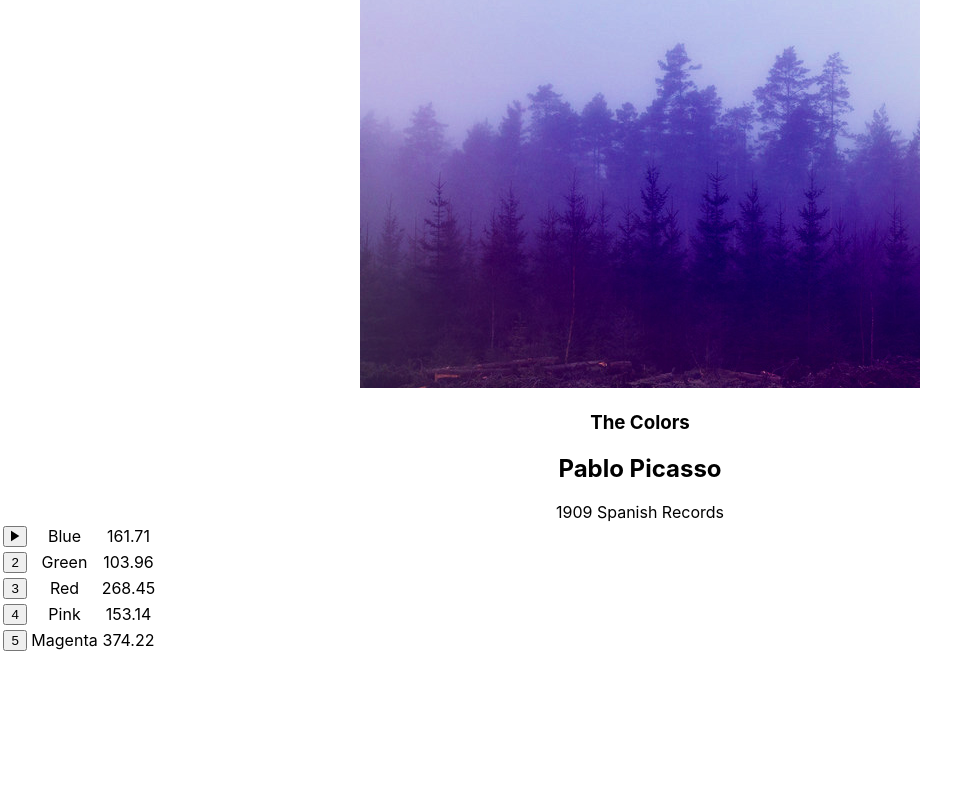
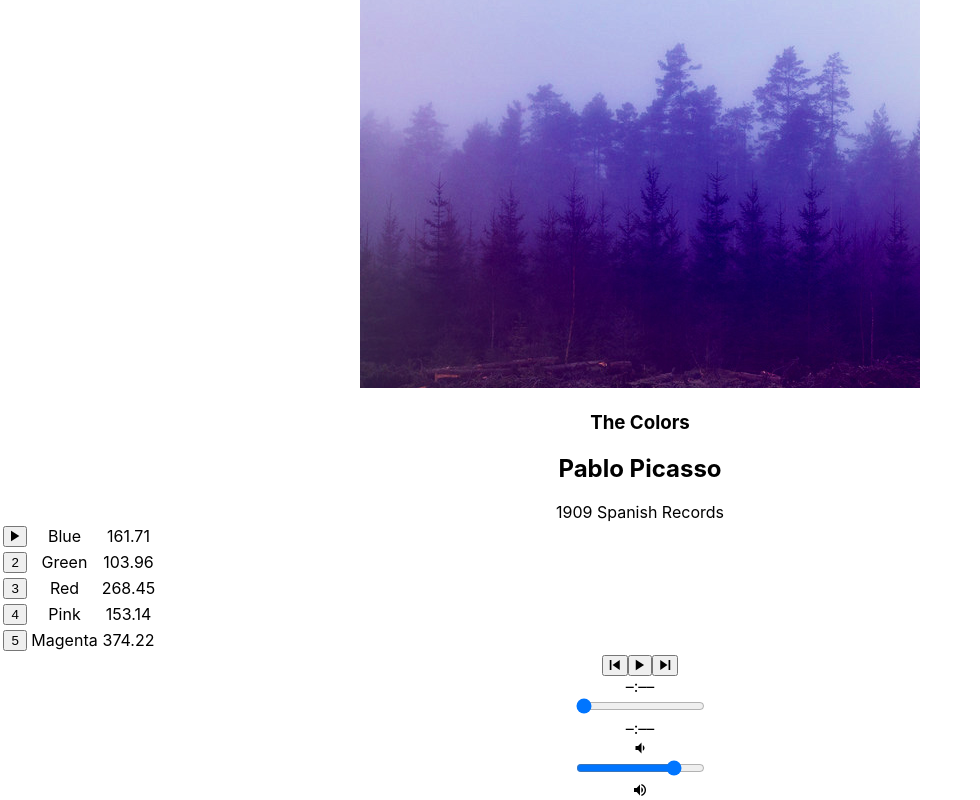
Before and after one commit to jvelis94/bloc-jams-react, a React (Create React App) app: page /album/the-colors in a window 1280 px wide. Shown: the part 274-1074 px from the top of the page, without its empty margins (0-980 px from the left). Before the commit the page ends 928 px from the top, so only its background shows below. Built offline with nearby package versions, Linux system fonts and the light colour scheme.

Commit message:
checkpoint-buttons complete

```diff
--- a/src/components/Album.js
+++ b/src/components/Album.js
@@ -1,5 +1,6 @@
 import React, {Component} from 'react';
 import albumData from './../data/albums';
+import PlayerBar from './PlayerBar';
 
 class Album extends Component {
 	constructor(props) {
@@ -47,7 +48,12 @@
      }
    }
 
-   	handleSongHover(song) {
+   	handlePrevClick() {
+   	  const currentIndex = this.state.album.songs.findIndex(song => this.state.currentSong === song);
+      const newIndex = Math.max(0, currentIndex - 1);
+      const newSong = this.state.album.songs[newIndex];
+      this.setSong(newSong);
+      this.play();
 
    	}
 
@@ -93,6 +99,12 @@
 
            			</tbody>
          			</table>
+         			<PlayerBar
+         				isPlaying={this.state.isPlaying}
+           				currentSong={this.state.currentSong}
+           				handleSongClick={() => this.handleSongClick(this.state.currentSong)}
+           				handlePrevClick={() => this.handlePrevClick()}
+           			/>
 			</section>
 );
 }
--- /dev/null
+++ b/src/components/PlayerBar.js
@@ -0,0 +1,37 @@
+import React, { Component } from 'react';
+
+ class PlayerBar extends Component {
+   render() {
+     return (
+       <section className="player-bar">
+
+         <section id="buttons">
+           <button id="previous" onClick={this.props.handlePrevClick}>
+             <span className="icon ion-md-skip-backward"></span>
+           </button>
+           <button id="play-pause" onClick={this.props.handleSongClick} >
+             <span className= {this.props.isPlaying ? "icon ion-md-pause" : "icon ion-md-play"} ></span>
+           </button>
+           <button id="next">
+             <span className="icon ion-md-skip-forward"></span>
+           </button>
+         </section>
+
+         <section id="time-control">
+           <div className="current-time">–:––</div>
+           <input type="range" className="seek-bar" value="0" />
+           <div className="total-time">–:––</div>
+         </section>
+
+         <section id="volume-control">
+           <div className="icon ion-md-volume-low"></div>
+           <input type="range" className="seek-bar" value="80" />
+           <div className="icon ion-md-volume-high"></div>
+         </section>
+
+       </section>
+     );
+   }
+ }
+
+ export default PlayerBar;
```
